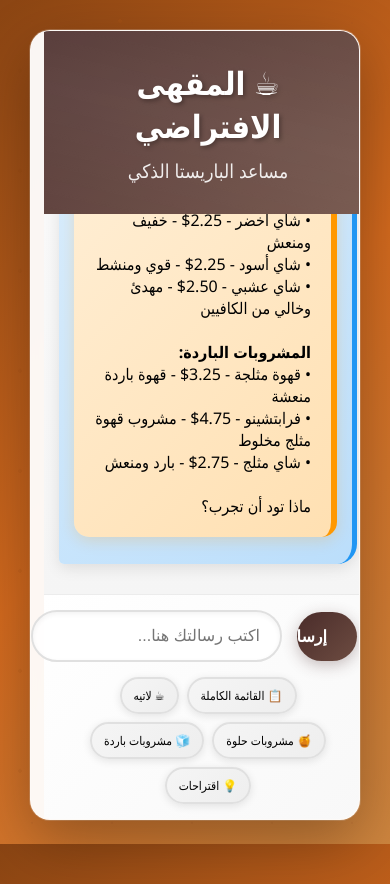
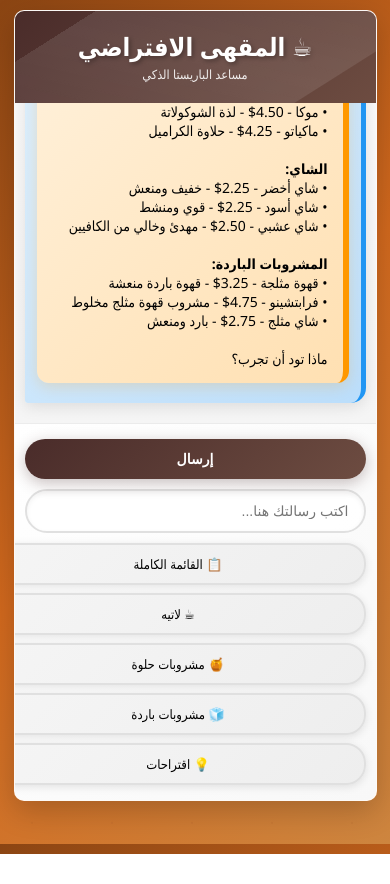
Before and after one commit to mohamed-samir-dev/Virtual-Coffee-Shop, a plain HTML site: page index.html in a window 390 px wide. Both pictures are taken after a click on the element "📋 القائمة الكاملة". After the commit the page ends 854 px from the top, so only its background shows below. Drawn offline with Linux system fonts and the light colour scheme.

Commit message:
add somthing in js

```diff
--- a/script.js
+++ b/script.js
@@ -64,7 +64,7 @@
                         this.conversationState = "customizing";
                         return this.askCustomizationQuestions(selectedDrink);
                     } else {
-                        return "لم أفهم طلبك. هل يمكنك إخباري أي مشروب تريد؟ أم تريد مني أن أقترح عليك شيئاً بناءً على تفضيلاتك؟";
+                        return "لم أفهم طلبك.من فضلك، اكتب الرسالة بنفس الصيغة الظاهرة في الاقتراحات ليتعرف عليها المساعد بشكل صحيح";
                     }
                 } else if (this.conversationState === "customizing") {
                     return this.handleCustomization(input);
--- a/style.css
+++ b/style.css
@@ -372,15 +372,62 @@ button:active {
     }
 }
 
-/* Responsive design */
-@media (max-width: 768px) {
+
+
+/* Media Queries for Responsive Design */
+
+/* Large tablets and small desktops */
+@media screen and (max-width: 1024px) {
     .container {
-        margin: 10px;
+        max-width: 95%;
+        margin: 10px auto;
         border-radius: 20px;
     }
 
     .header h1 {
+        font-size: 2.2em;
+    }
+
+    .header p {
+        font-size: 1.1em;
+    }
+
+    .chat-container {
+        height: 400px;
+        padding: 20px;
+    }
+
+    .quick-actions {
+        gap: 10px;
+    }
+
+    .quick-btn {
+        padding: 8px 15px;
+        font-size: 13px;
+    }
+}
+
+/* Tablets */
+@media screen and (max-width: 768px) {
+    body {
+        padding: 10px;
+    }
+
+    .container {
+        border-radius: 15px;
+        box-shadow: 0 10px 30px rgba(0, 0, 0, 0.2);
+    }
+
+    .header {
+        padding: 25px 15px;
+    }
+
+    .header h1 {
         font-size: 2em;
+    }
+
+    .header p {
+        font-size: 1em;
     }
 
     .chat-container {
@@ -391,14 +438,178 @@ button:active {
     .message {
         max-width: 90%;
         padding: 12px 15px;
+        font-size: 15px;
     }
 
     .input-container {
-        padding: 15px;
+        padding: 20px 15px;
+    }
+
+    .input-group {
+        gap: 10px;
+    }
+
+    input[type="text"] {
+        padding: 12px 15px;
+        font-size: 15px;
+    }
+
+    button {
+        padding: 12px 20px;
+        font-size: 15px;
     }
 
     .quick-actions {
         gap: 8px;
+        justify-content: center;
+    }
+
+    .quick-btn {
+        padding: 8px 12px;
+        font-size: 12px;
+        flex: 1;
+        min-width: calc(50% - 4px);
+        text-align: center;
+    }
+}
+
+/* Mobile devices */
+@media screen and (max-width: 480px) {
+    body {
+        padding: 5px;
+        font-size: 14px;
+    }
+
+    .container {
+        border-radius: 10px;
+        margin: 5px auto;
+    }
+
+    .header {
+        padding: 20px 10px;
+    }
+
+    .header h1 {
+        font-size: 1.8em;
+        line-height: 1.2;
+    }
+
+    .header p {
+        font-size: 0.9em;
+        margin: 5px 0 0 0;
+    }
+
+    .chat-container {
+        height: 300px;
+        padding: 10px;
+    }
+
+    .message {
+        max-width: 95%;
+        padding: 10px 12px;
+        font-size: 14px;
+        margin: 10px 0;
+        border-radius: 15px;
+    }
+
+    .agent-message {
+        border-radius: 15px 15px 15px 3px;
+    }
+
+    .user-message {
+        border-radius: 15px 15px 3px 15px;
+    }
+
+    .agent-message::before,
+    .user-message::before {
+        width: 20px;
+        height: 20px;
+        font-size: 10px;
+    }
+
+    .input-container {
+        padding: 15px 10px;
+    }
+
+    .input-group {
+        flex-direction: column;
+        gap: 10px;
+    }
+
+    input[type="text"] {
+        padding: 12px 15px;
+        font-size: 14px;
+        border-radius: 25px;
+        width: 100%;
+        box-sizing: border-box;
+    }
+
+    button {
+        padding: 12px 25px;
+        font-size: 14px;
+        width: 100%;
+        border-radius: 25px;
+    }
+
+    .quick-actions {
+        flex-direction: column;
+        gap: 8px;
+        margin-top: 10px;
+    }
+
+    .quick-btn {
+        padding: 10px 15px;
+        font-size: 13px;
+        width: 100%;
+        text-align: center;
+        border-radius: 20px;
+    }
+
+    .menu-display {
+        padding: 15px;
+        margin: 10px 0;
+        font-size: 14px;
+        border-radius: 12px;
+    }
+
+    .typing-indicator {
+        padding: 10px 15px;
+        border-radius: 15px 15px 15px 3px;
+    }
+}
+
+/* Very small mobile devices */
+@media screen and (max-width: 360px) {
+    .header h1 {
+        font-size: 1.6em;
+    }
+
+    .header p {
+        font-size: 0.8em;
+    }
+
+    .chat-container {
+        height: 280px;
+        padding: 8px;
+    }
+
+    .message {
+        font-size: 13px;
+        padding: 8px 10px;
+    }
+
+    .input-container {
+        padding: 12px 8px;
+    }
+
+    input[type="text"] {
+        padding: 10px 12px;
+        font-size: 13px;
+    }
+
+    button {
+        padding: 10px 20px;
+        font-size: 13px;
     }
 
     .quick-btn {
@@ -406,3 +617,39 @@ button:active {
         font-size: 12px;
     }
 }
+
+/* Landscape orientation for mobile */
+@media screen and (max-height: 500px) and (orientation: landscape) {
+    .chat-container {
+        height: 200px;
+    }
+
+    .header {
+        padding: 15px 10px;
+    }
+
+    .header h1 {
+        font-size: 1.5em;
+    }
+
+    .header p {
+        font-size: 0.9em;
+        margin: 2px 0 0 0;
+    }
+
+    .input-container {
+        padding: 10px;
+    }
+
+    .quick-actions {
+        flex-direction: row;
+        flex-wrap: wrap;
+    }
+
+    .quick-btn {
+        flex: 1;
+        min-width: calc(33.33% - 6px);
+        font-size: 11px;
+        padding: 6px 8px;
+    }
+}
```
